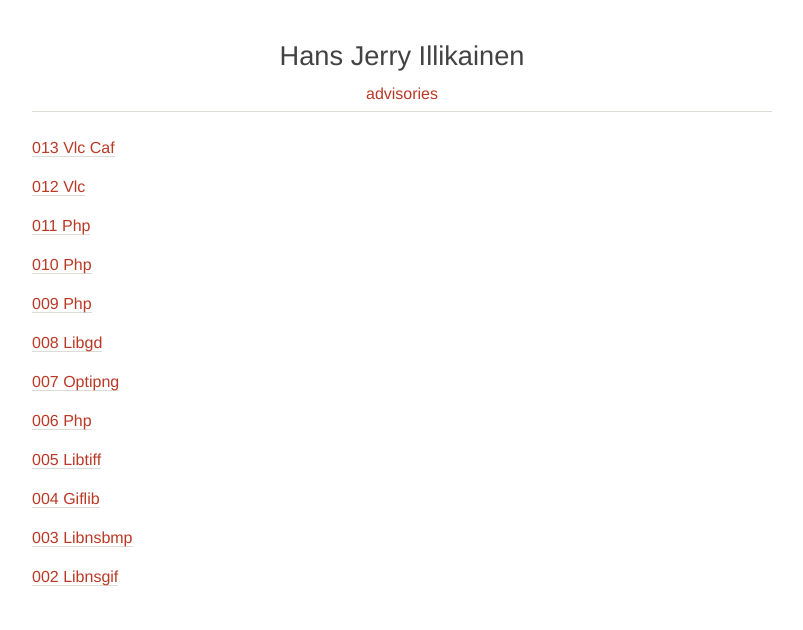
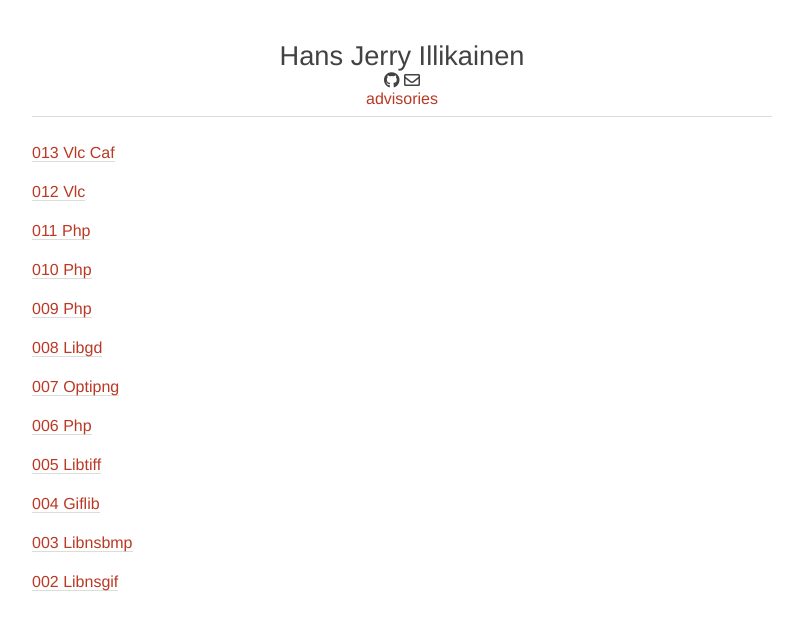
Before and after one commit to dyntopia/dyntopia.github.io, a Jekyll site: the page built from _advisories/index.md, in a window 1280 px wide. Shown: the top 630 px of the page, without its empty margins (238-1041 px from the left). Built offline with Jekyll 4.4.1, drawn with Linux system fonts in a browser that asks for light colours; nearby versions of some CDN libraries.

Commit message:
layouts: add github and mailto links

```diff
--- a/_config.yaml
+++ b/_config.yaml
@@ -1,4 +1,7 @@
 title: Hans Jerry Illikainen
+email: hji@dyntopia.com
+github: dyntopia
+
 highlighter: rouge
 safe: true
 
--- a/_layouts/default.html
+++ b/_layouts/default.html
@@ -4,13 +4,24 @@
     <meta charset="utf-8">
     <meta name="viewport" content="width=device-width, initial-scale=1">
     <title>{{ page.title }} | {{ site.title }}</title>
+    <link rel="alternate" type="application/atom+xml" href="/feed.xml">
     <link rel="stylesheet" type="text/css" href="/css/style.css">
     <link rel="stylesheet" type="text/css" href="/css/highlight.css">
-    <link rel="alternate" type="application/atom+xml" href="/feed.xml">
+    <link rel="stylesheet"
+          type="text/css"
+          href="https://use.fontawesome.com/releases/v5.5.0/css/all.css"
+          integrity="sha256-nkysZcel7gvQdDr+/KvdPnOFThKErJrEM4E9YjH1UPI="
+          crossorigin="anonymous">
   </head>
   <body>
     <header>
       <h1 class="site-title">{{ site.title }}</h1>
+      <a class="external-link" href="https://github.com/{{ site.github }}">
+        <span class="fab fa-github"></span>
+      </a>
+      <a class="external-link" href="mailto:{{ site.email }}">
+        <span class="far fa-envelope"></span>
+      </a>
       <nav>
         {% for collection in site.collections %}
           {% if collection.docs.size > 0 %}
--- a/css/style.css
+++ b/css/style.css
@@ -24,10 +24,6 @@ header {
 
 header h1 {
   font-size: 1.7em;
-}
-
-header nav {
-  margin-top: -5px;
 }
 
 header nav a {
@@ -63,6 +59,12 @@ a:hover {
   color: #ba3925;
 }
 
+.external-link,
+.external-link:hover {
+  border-bottom: 0;
+  color: #424242;
+}
+
 .item-link {
   border-bottom: 1px solid #ddddd8;
   line-height: 1.5;
@@ -90,6 +92,7 @@ a:hover {
 
 .site-title {
   color: #424242;
+  margin: 0;
 }
 
 * {
```
